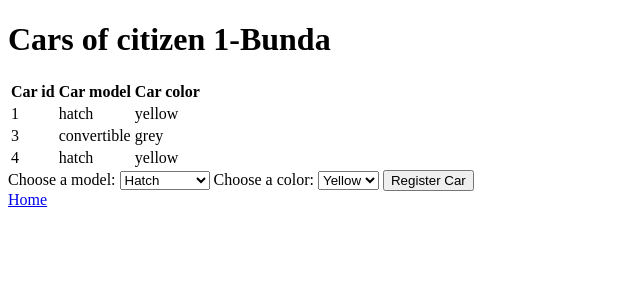
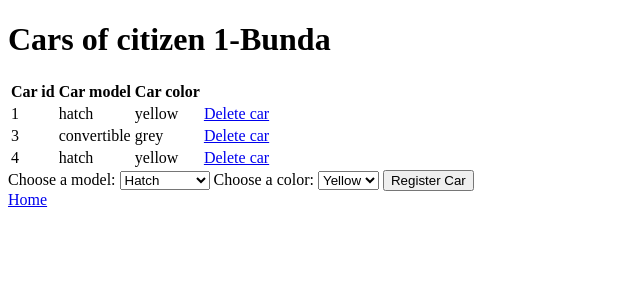
Before and after one commit to VSNRUBR/av, a Flask app: page /update/1 in a window 1280 px wide. Shown: the top 300 px of the page, without its empty margins (0-640 px from the left). Run offline with Flask 2, Linux system fonts and the light colour scheme; data comes from the database, SQL or seed files in the repository; both versions use the stored data as it was after the commit.

Commit message:
Implement deleting cars

```diff
--- a/app/app.py
+++ b/app/app.py
@@ -51,13 +51,14 @@ def logout():
 
 @app.route('/delete/<int:id>')
 def delete(id):
-    row_to_delete = Citizen.query.get_or_404(id)
+    row_to_delete = Car.query.get(id)
+    citizen_id = row_to_delete.citizen_id
 
     try:
         db.session.delete(row_to_delete)
         db.session.commit()
 
-        return redirect('/')
+        return redirect(url_for('update', id=citizen_id))
     except:
         return 'Error deleting'
 
@@ -83,7 +84,7 @@ def update(id):
             except:
                 return 'Error on update'
         else:
-            flash(f'{person.name.upper()} already has 3 cars. Please delete one before adding another.')
+            flash(f'{person.name.capitalize()} already has 3 cars. Please delete one before adding another.')
             return redirect('#')
 
     else:
--- a/app/models.py
+++ b/app/models.py
@@ -24,4 +24,4 @@ class Car(db.Model):
     citizen_id = db.Column(db.Integer, db.ForeignKey('citizen.id'), nullable=False)
 
     def __repr__(self):
-        return f'Car {self._id} was registered.'
+        return f'Car {self.id} was registered.'
--- a/app/templates/index.html
+++ b/app/templates/index.html
@@ -24,7 +24,7 @@
         <td>{{ car_citizen[citizen.name] }}</td>
         <td>{{ citizen.sale_opportunity }}</td>
         <td>
-          <a href="/update/{{ citizen.id }}">Update</a>
+          <a href="/update/{{ citizen.id }}">Check cars</a>
         </td>
       </tr>
       {% endfor %}
@@ -32,7 +32,7 @@
   {% endif %}
   <form action="/" method="POST">
     <input type="text" name="content" id="content">
-    <input type="submit" value="Citizen name">
+    <input type="submit" value="Add citizen">
   </form>
 </div>
 <div>
--- a/app/templates/update.html
+++ b/app/templates/update.html
@@ -6,6 +6,15 @@
 
 {% block body %}
 <div class="content">
+  {% with messages = get_flashed_messages() %}
+    {% if messages %}
+    <ul class="flashes">
+      {% for message in messages %}
+        <li>{{ message }}</li>
+      {% endfor %}
+    </ul>
+    {% endif %}
+  {% endwith %}
   <h1>Cars of citizen {{ citizen.id }}-{{ citizen.name }}</h1>
   {% if list_car_citizen[0][1] == None %}
   <h3>This citizen has no cars. Add one below</h3>
@@ -22,6 +31,9 @@
         <td>{{ tup[1] }}</td>
         <td>{{ tup[2] }}</td>
         <td>{{ tup[3] }}</td>
+        <td>
+          <a href="/delete/{{ tup[1] }}">Delete car</a>
+        </td>
       </tr>
       {% endfor %}
     </table>
```
Also changed, not shown: instance/main.sqlite3.
